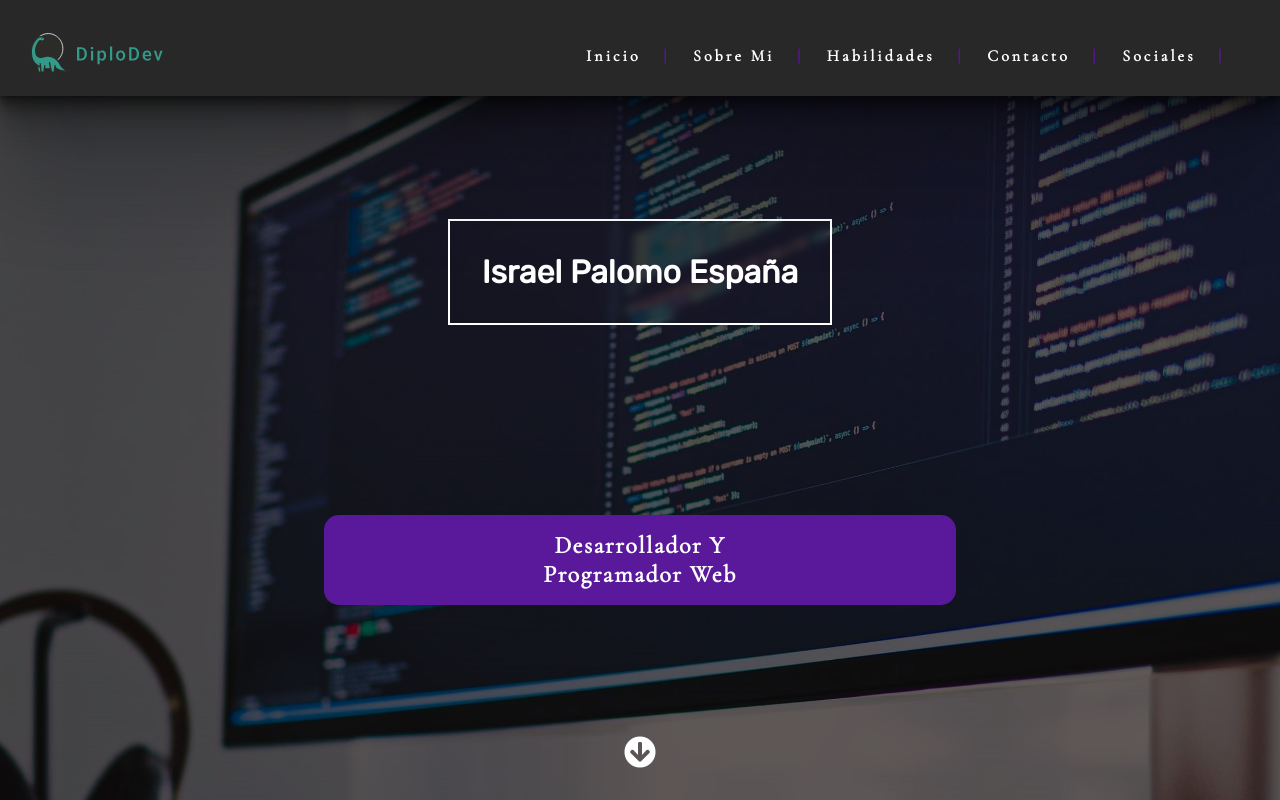
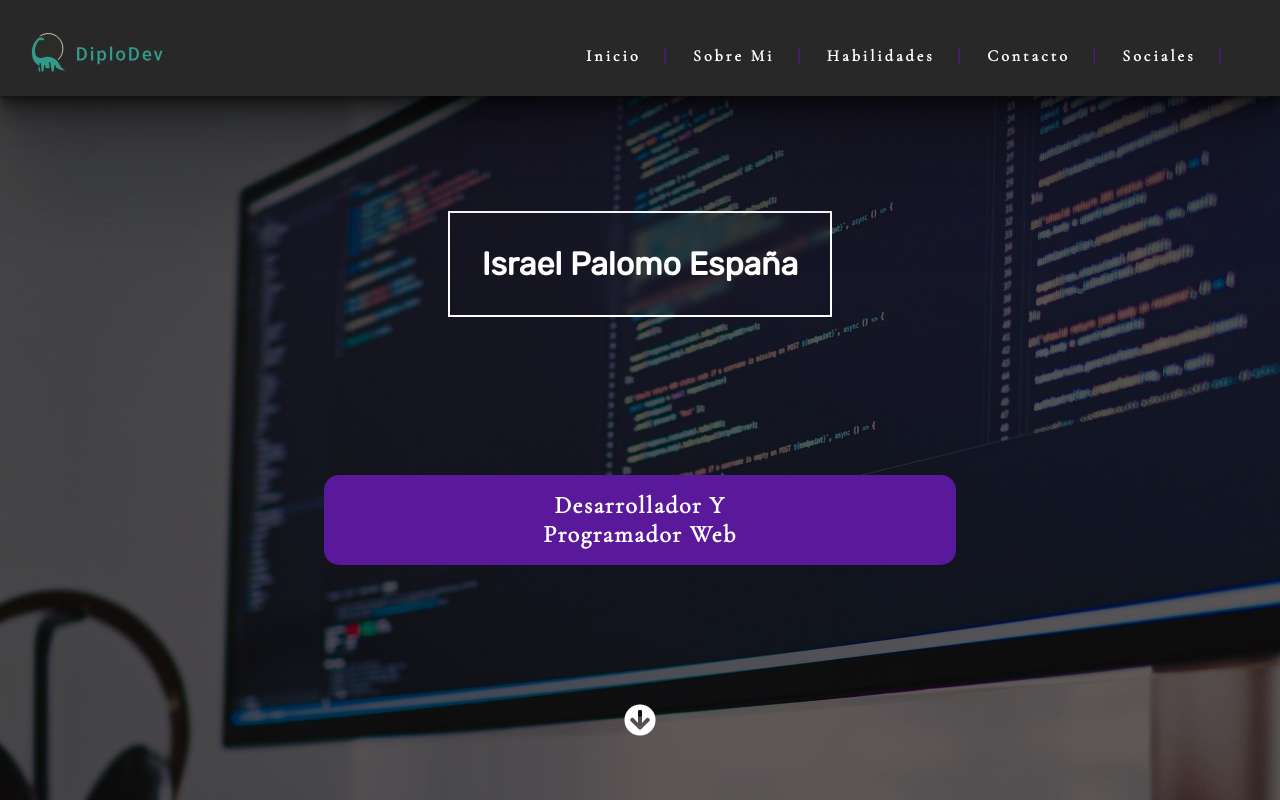
Before and after one commit to IsraelPalomo/Portafolio__Israel, a Vue app: page / in a window 1280 px wide. Built offline with nearby package versions, Linux system fonts and the light colour scheme; a web font is replaced by a local one.

Commit message:
Pequeños cambios en margin h2 y icono header

```diff
--- a/src/components/Header.vue
+++ b/src/components/Header.vue
@@ -42,7 +42,7 @@ header {
 		color: $color-blanco;
 		font-family: $tipografia-subtitulos;
 		width: 80%;
-		margin: -2rem auto 0 auto;
+		margin: -4rem auto 0 auto;
 		padding: 1rem;
 		background-color: $color-principal;
 		border-radius: 15px;
@@ -55,7 +55,7 @@ header {
 	.header__icono {
 		color: $color-blanco;
 		font-size: 2rem;
-		margin-bottom: 2rem;
+		margin-bottom: 4rem;
 		animation-name: pulso;
 		animation-duration: 1s;
 		animation-iteration-count: infinite;
```
